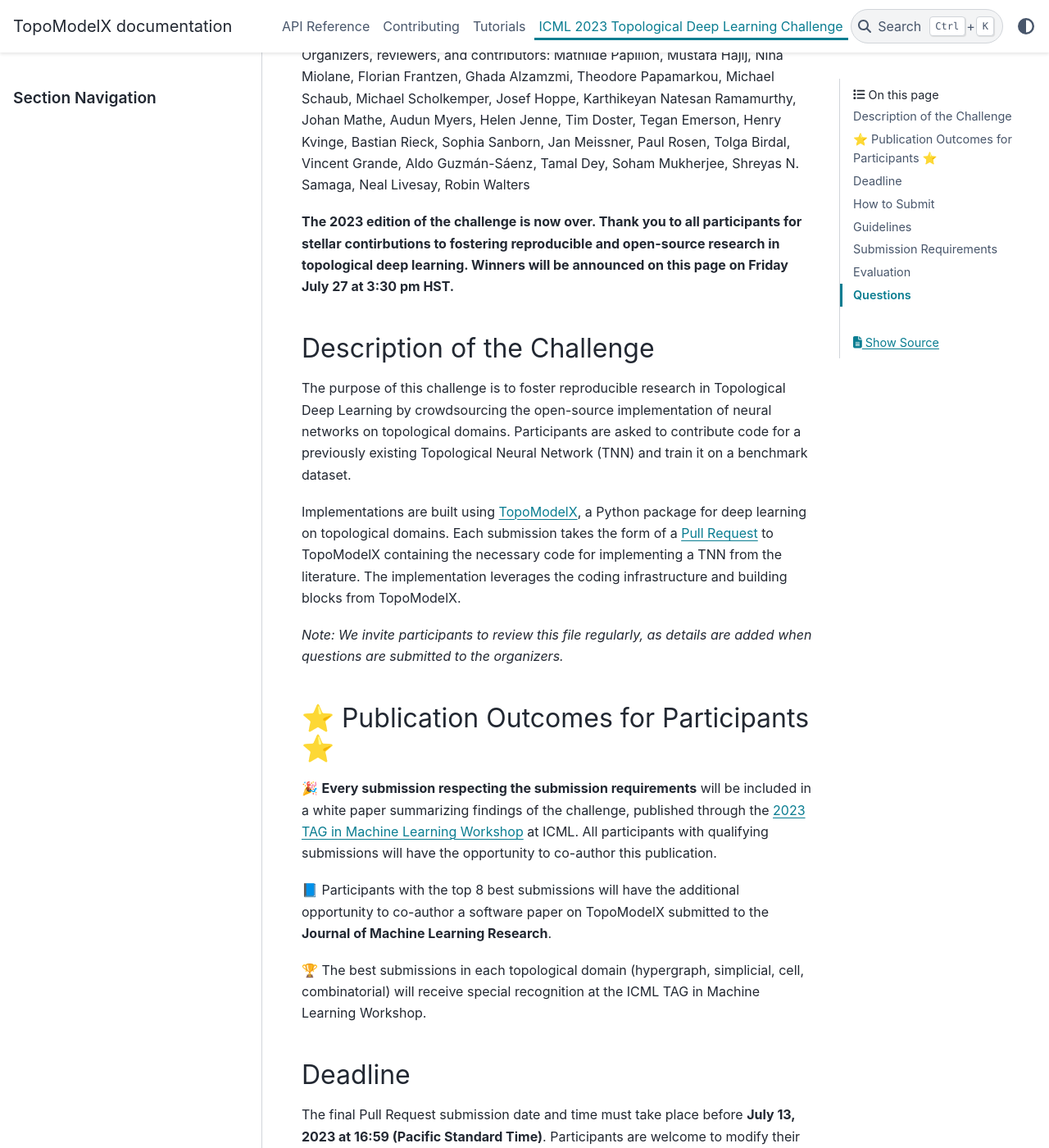
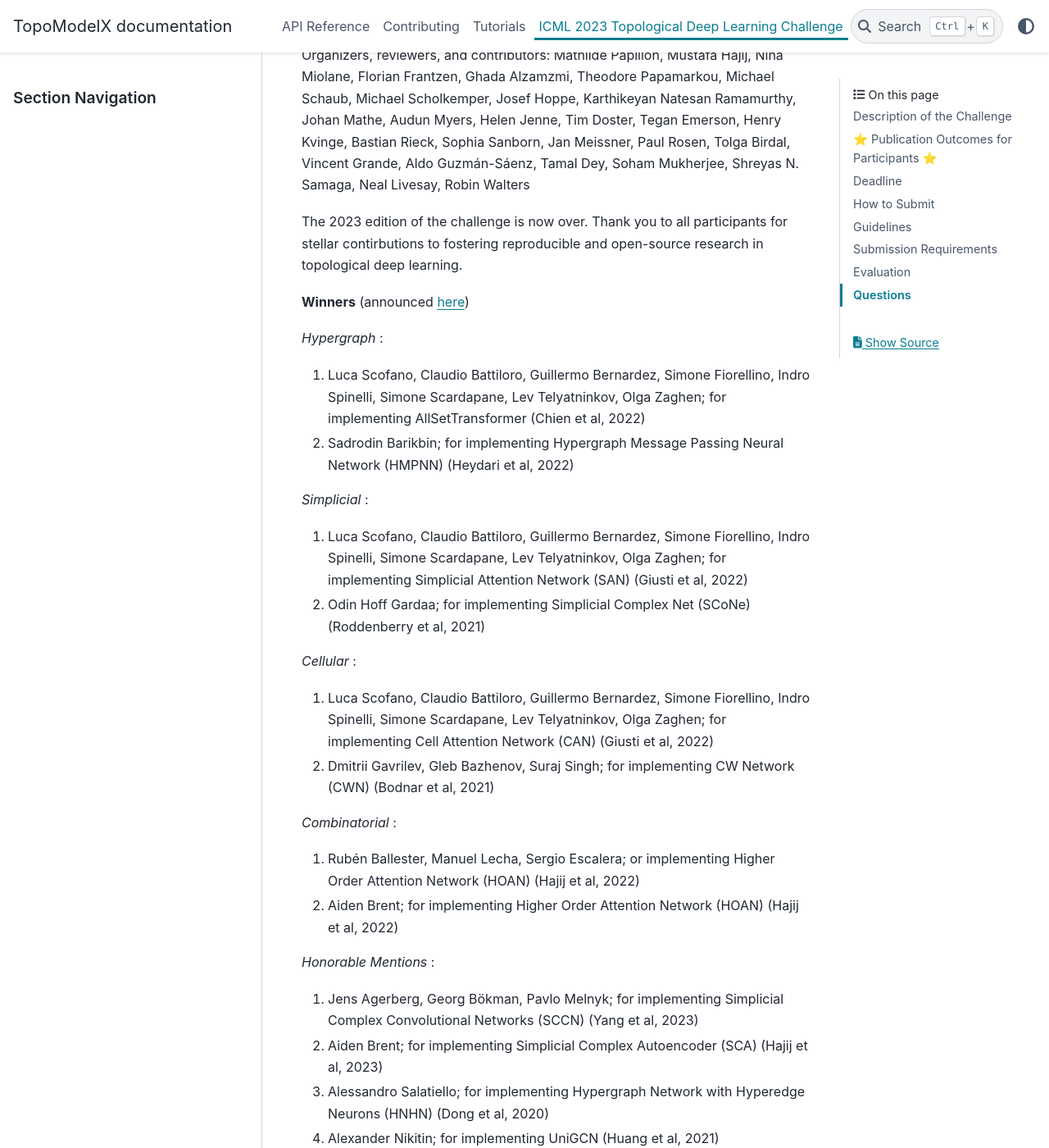
Before and after one commit to pyt-team/TopoModelX, a Sphinx documentation site: the page built from docs/challenge/index.rst, in a window 1280 px wide and 1400 px high, scrolled down 299 px. Shown: the whole window at 82% size. Built offline with Sphinx 7.4.7 and the PyData theme 0.15.4, drawn with Linux system fonts in a browser that asks for light colours.

Commit message:
Update index.rst
winners announced

```diff
--- a/docs/challenge/index.rst
+++ b/docs/challenge/index.rst
@@ -4,7 +4,36 @@ Welcome to the ICML 2023 Topological Deep Learning Challenge, hosted by the seco
 
 Organizers, reviewers, and contributors: Mathilde Papillon, Mustafa Hajij, Nina Miolane, Florian Frantzen, Ghada Alzamzmi, Theodore Papamarkou, Michael Schaub, Michael Scholkemper, Josef Hoppe, Karthikeyan Natesan Ramamurthy, Johan Mathe, Audun Myers, Helen Jenne, Tim Doster, Tegan Emerson, Henry Kvinge, Bastian Rieck, Sophia Sanborn, Jan Meissner, Paul Rosen, Tolga Birdal, Vincent Grande, Aldo Guzmán-Sáenz, Tamal Dey, Soham Mukherjee, Shreyas N. Samaga, Neal Livesay, Robin Walters
 
-**The 2023 edition of the challenge is now over. Thank you to all participants for stellar contirbutions to fostering reproducible and open-source research in topological deep learning. Winners will be announced on this page on Friday July 27 at 3:30 pm HST.**
+The 2023 edition of the challenge is now over. Thank you to all participants for stellar contirbutions to fostering reproducible and open-source research in topological deep learning.
+
+**Winners** (announced `here <https://www.youtube.com/watch?v=QLWIZq_kkHY&feature=youtu.be&ab_channel=MathildePapillon>`_)
+
+*Hypergraph* :
+
+1. Luca Scofano, Claudio Battiloro, Guillermo Bernardez, Simone Fiorellino, Indro Spinelli, Simone Scardapane, Lev Telyatninkov, Olga Zaghen; for implementing AllSetTransformer (Chien et al, 2022)
+2. Sadrodin Barikbin; for implementing Hypergraph Message Passing Neural Network (HMPNN) (Heydari et al, 2022)
+
+*Simplicial* :
+
+1. Luca Scofano, Claudio Battiloro, Guillermo Bernardez, Simone Fiorellino, Indro Spinelli, Simone Scardapane, Lev Telyatninkov, Olga Zaghen; for implementing Simplicial Attention Network (SAN) (Giusti et al, 2022)
+2. Odin Hoff Gardaa; for implementing Simplicial Complex Net (SCoNe) (Roddenberry et al, 2021)
+
+*Cellular* :
+
+1. Luca Scofano, Claudio Battiloro, Guillermo Bernardez, Simone Fiorellino, Indro Spinelli, Simone Scardapane, Lev Telyatninkov, Olga Zaghen; for implementing Cell Attention Network (CAN) (Giusti et al, 2022)
+2. Dmitrii Gavrilev, Gleb Bazhenov, Suraj Singh; for implementing CW Network (CWN) (Bodnar et al, 2021)
+
+*Combinatorial* :
+
+1. Rubén Ballester, Manuel Lecha, Sergio Escalera; or implementing Higher Order Attention Network (HOAN) (Hajij et al, 2022)
+2. Aiden Brent; for implementing Higher Order Attention Network (HOAN) (Hajij et al, 2022)
+
+*Honorable Mentions* :
+
+1. Jens Agerberg, Georg Bökman, Pavlo Melnyk; for implementing Simplicial Complex Convolutional Networks (SCCN) (Yang et al, 2023)
+2. Aiden Brent; for implementing Simplicial Complex Autoencoder (SCA) (Hajij et al, 2023)
+3. Alessandro Salatiello; for implementing Hypergraph Network with Hyperedge Neurons (HNHN) (Dong et al, 2020)
+4. Alexander Nikitin; for implementing UniGCN (Huang et al, 2021)
 
 Description of the Challenge
 ----------------------------
```
